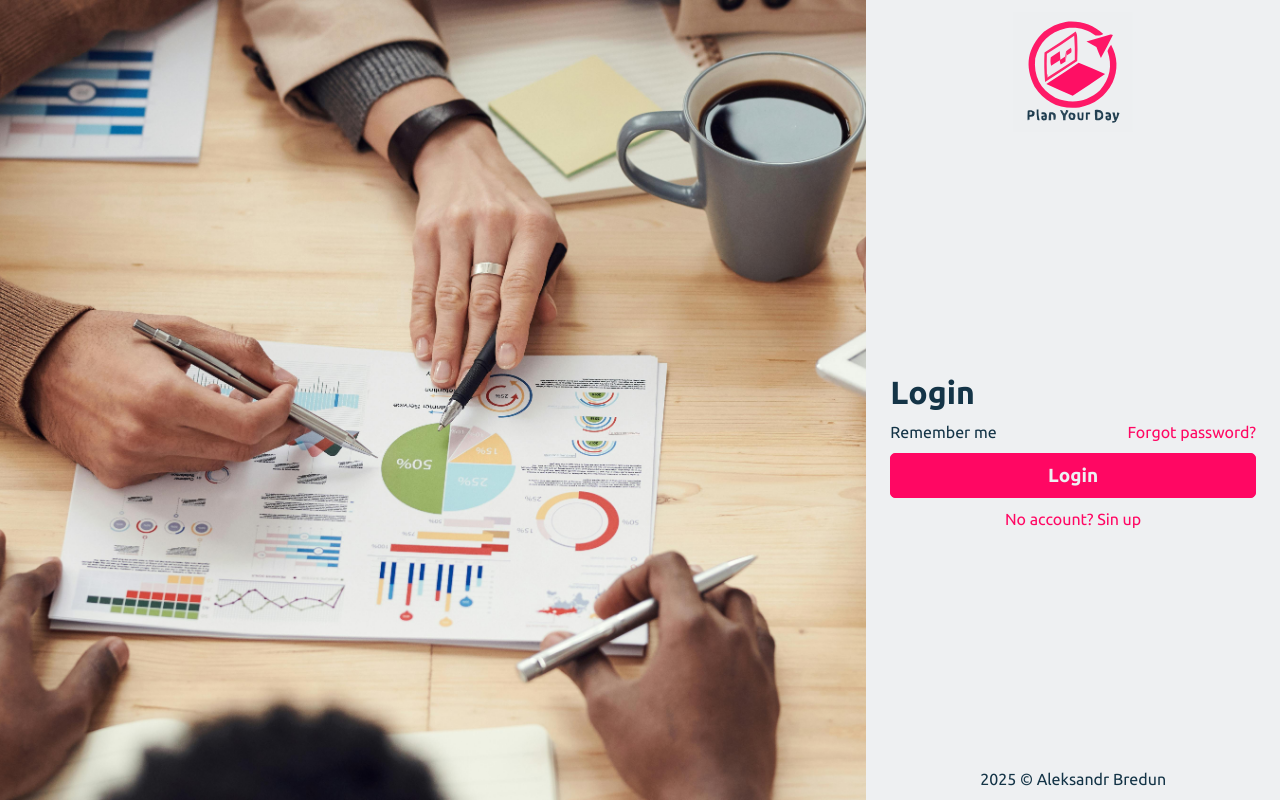
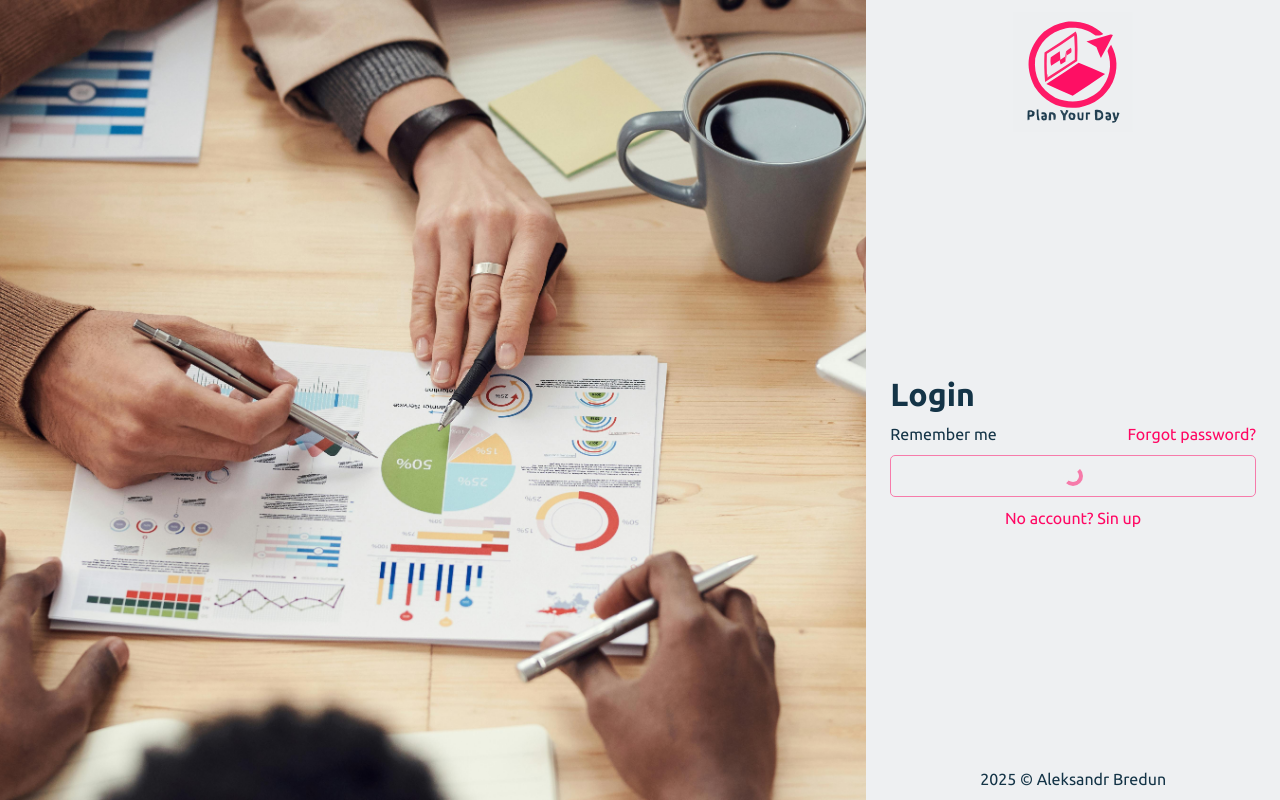
Before and after one commit to alexhetley6107/pyd, an Angular app: page /login in a window 1280 px wide. Built offline with nearby package versions, Linux system fonts and the light colour scheme.

Commit message:
feat: button

```diff
--- /dev/null
+++ b/src/app/styles/animation.scss
@@ -0,0 +1,27 @@
+.spinner {
+  width: 20px;
+  height: 20px;
+
+  border-radius: 50%;
+  animation: spin 1s linear infinite;
+  margin: 0px auto;
+  background-color: transparent;
+
+  &.filled {
+    border: 4px solid var(--white-color);
+    border-top: 4px solid var(--red-color);
+    border-left: 4px solid var(--red-color);
+  }
+
+  &.outlined {
+    border: 4px solid var(--red-color);
+    border-top: 4px solid var(--white-color);
+    border-left: 4px solid var(--white-color);
+  }
+}
+
+@keyframes spin {
+  to {
+    transform: rotate(360deg);
+  }
+}
--- /dev/null
+++ b/src/app/styles/helpers.scss
@@ -0,0 +1,11 @@
+.flex {
+  display: flex;
+}
+
+.justify-between {
+  justify-content: space-between;
+}
+
+.text-center {
+  text-align: center;
+}
--- a/src/app/styles/styles.scss
+++ b/src/app/styles/styles.scss
@@ -1,4 +1,6 @@
 @import 'fonts';
+@import 'helpers';
+@import 'animation';
 
 *,
 *:before,
@@ -26,15 +28,3 @@ a {
   color: var(--red-color);
   cursor: pointer;
 }
-
-.flex {
-  display: flex;
-}
-
-.justify-between {
-  justify-content: space-between;
-}
-
-.text-center {
-  text-align: center;
-}
--- a/src/pages/login/login.component.html
+++ b/src/pages/login/login.component.html
@@ -5,7 +5,7 @@
     <a routerLink="/forgot-password">Forgot password?</a>
   </div>
 
-  <ui-button fullWidth [onClick]="handleLogin">Login</ui-button>
+  <ui-button fullWidth [onClick]="handleLogin" loading type="outlined">Login</ui-button>
 
   <div class="text-center">
     <a routerLink="/signup">No account? Sin up</a>
--- a/src/shared/ui/button/button.component.html
+++ b/src/shared/ui/button/button.component.html
@@ -1,10 +1,15 @@
 <button
   class="button"
-  [disabled]="disabled"
+  [disabled]="disabled || loading"
   [ngClass]="{ full_width: fullWidth, filled: type === 'filled', outlined: type === 'outlined' }"
   [type]="type"
+  loading="loading"
   fullWidth="fullWidth"
   (click)="onClick()"
 >
+  @if(loading) {
+  <div class="spinner" [ngClass]="{ filled: type === 'filled', outlined: type === 'outlined' }"></div>
+  } @else {
   <ng-content></ng-content>
+  }
 </button>
--- a/src/shared/ui/button/button.component.scss
+++ b/src/shared/ui/button/button.component.scss
@@ -6,7 +6,7 @@
   border-radius: 5px;
   cursor: pointer;
   width: auto;
-  font-size: 19px;
+  font-size: 20px;
   font-weight: 600;
   border: 1px solid var(--red-color);
 
--- a/src/shared/ui/button/button.component.ts
+++ b/src/shared/ui/button/button.component.ts
@@ -12,6 +12,8 @@ type ButtonVariant = 'filled' | 'outlined';
 export class ButtonComponent {
   @Input({ transform: booleanAttribute }) fullWidth: boolean = false;
   @Input({ transform: booleanAttribute }) disabled: boolean = false;
+  @Input({ transform: booleanAttribute }) loading: boolean = false;
+
   @Input() onClick!: () => void;
   @Input() type: ButtonVariant = 'filled';
 }
```
